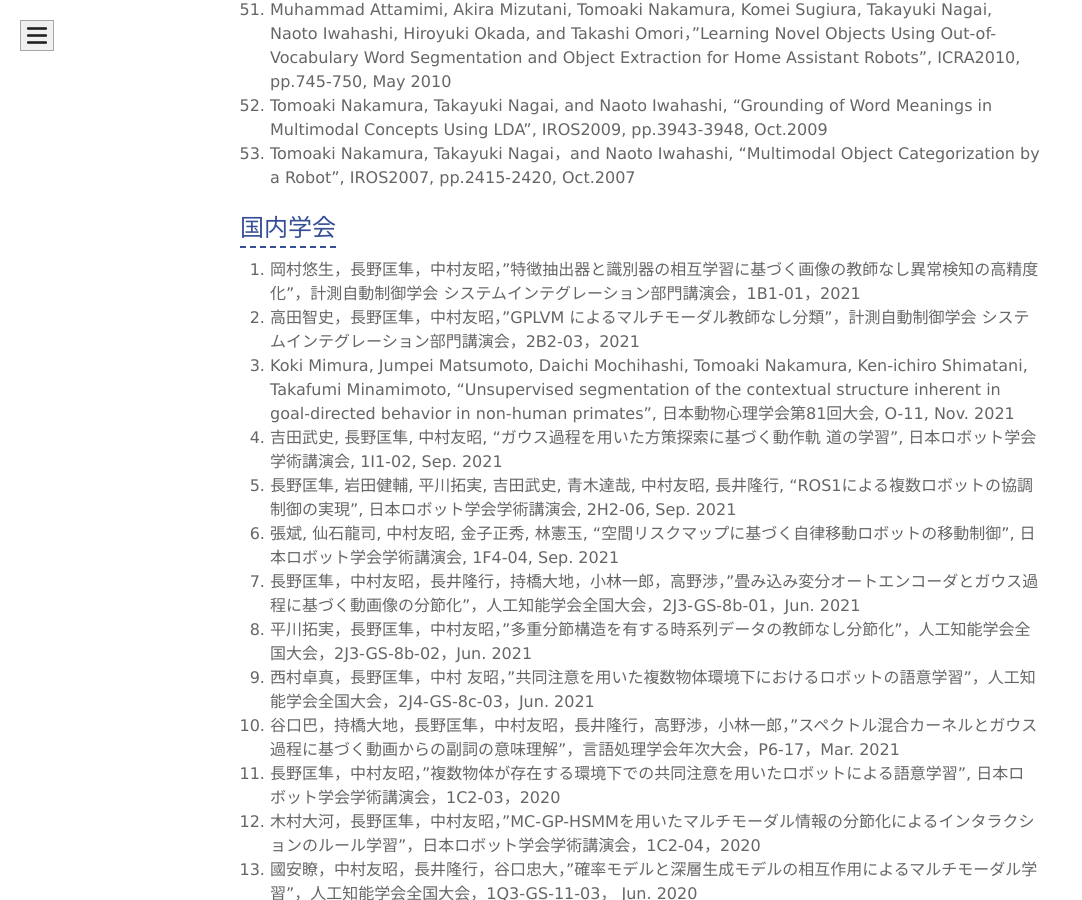
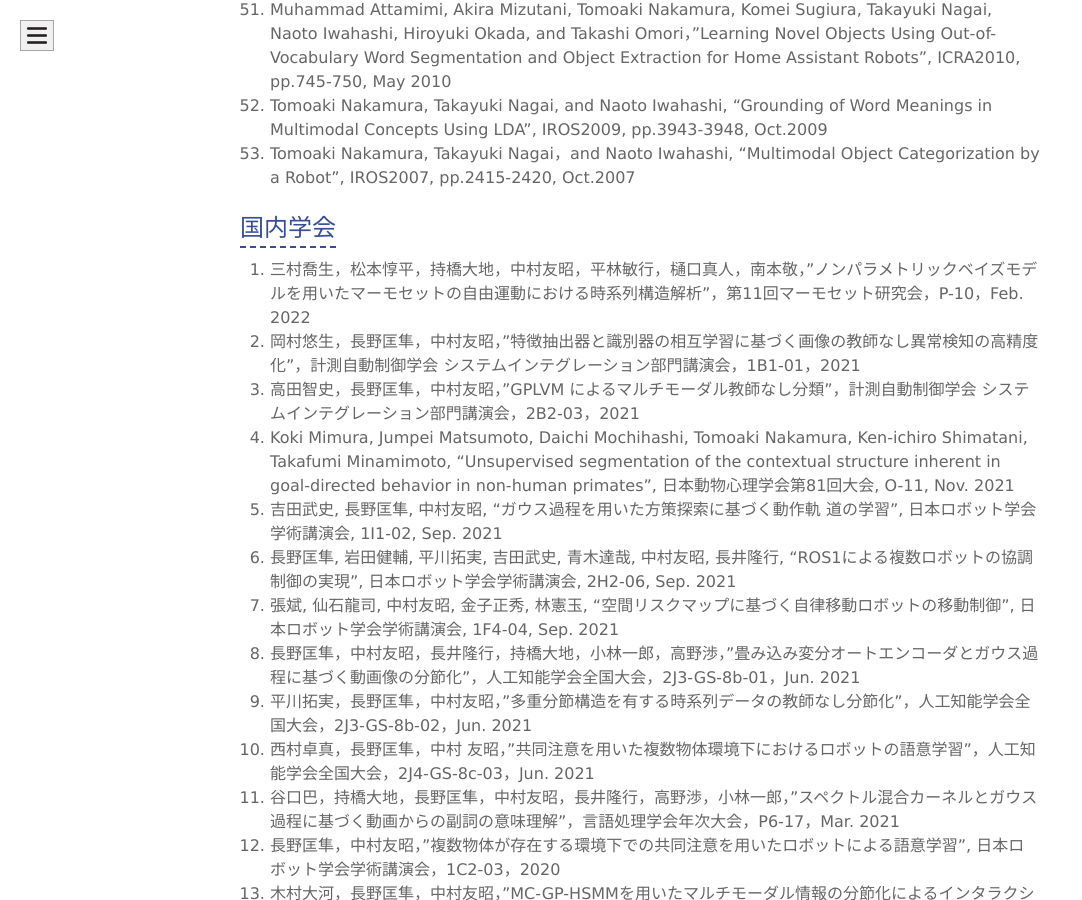
Before and after one commit to naka-lab/naka-lab.github.io, a Jekyll site: the page built from subpages/pub.md, in a window 1280 px wide and 900 px high, scrolled down 8069 px. Shown: the whole window, without its empty margins (0-1082 px from the left). Built offline with Jekyll 4.4.1, drawn with Linux system fonts in a browser that asks for light colours.

Commit message:
Update pub.md

```diff
--- a/subpages/pub.md
+++ b/subpages/pub.md
@@ -133,6 +133,7 @@ Signal Processing, pp. 13-16, Feb. 2020
 
 
 ## 国内学会
+1. 三村喬生，松本惇平，持橋大地，中村友昭，平林敏行，樋口真人，南本敬，"ノンパラメトリックベイズモデルを用いたマーモセットの自由運動における時系列構造解析"，第11回マーモセット研究会，P-10，Feb. 2022
 1. 岡村悠生，長野匡隼，中村友昭，"特徴抽出器と識別器の相互学習に基づく画像の教師なし異常検知の高精度化"，計測自動制御学会 システムインテグレーション部門講演会，1B1-01，2021
 1. 高田智史，長野匡隼，中村友昭，"GPLVM によるマルチモーダル教師なし分類"，計測自動制御学会 システムインテグレーション部門講演会，2B2-03，2021
 1. Koki Mimura, Jumpei Matsumoto, Daichi Mochihashi, Tomoaki Nakamura, Ken-ichiro Shimatani, Takafumi Minamimoto, "Unsupervised segmentation of the contextual structure inherent in goal-directed behavior in non-human primates", 日本動物心理学会第81回大会, O-11, Nov. 2021
```
